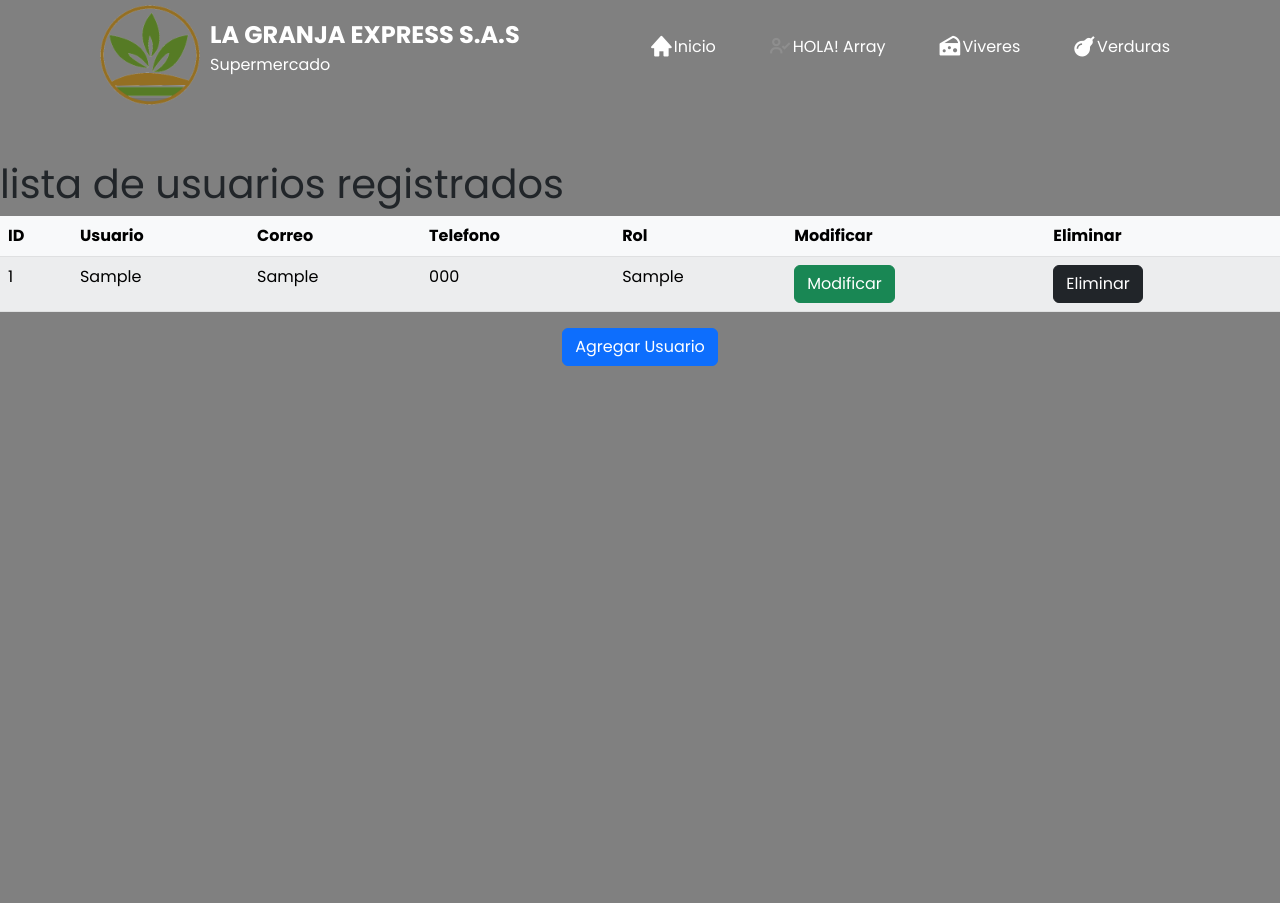
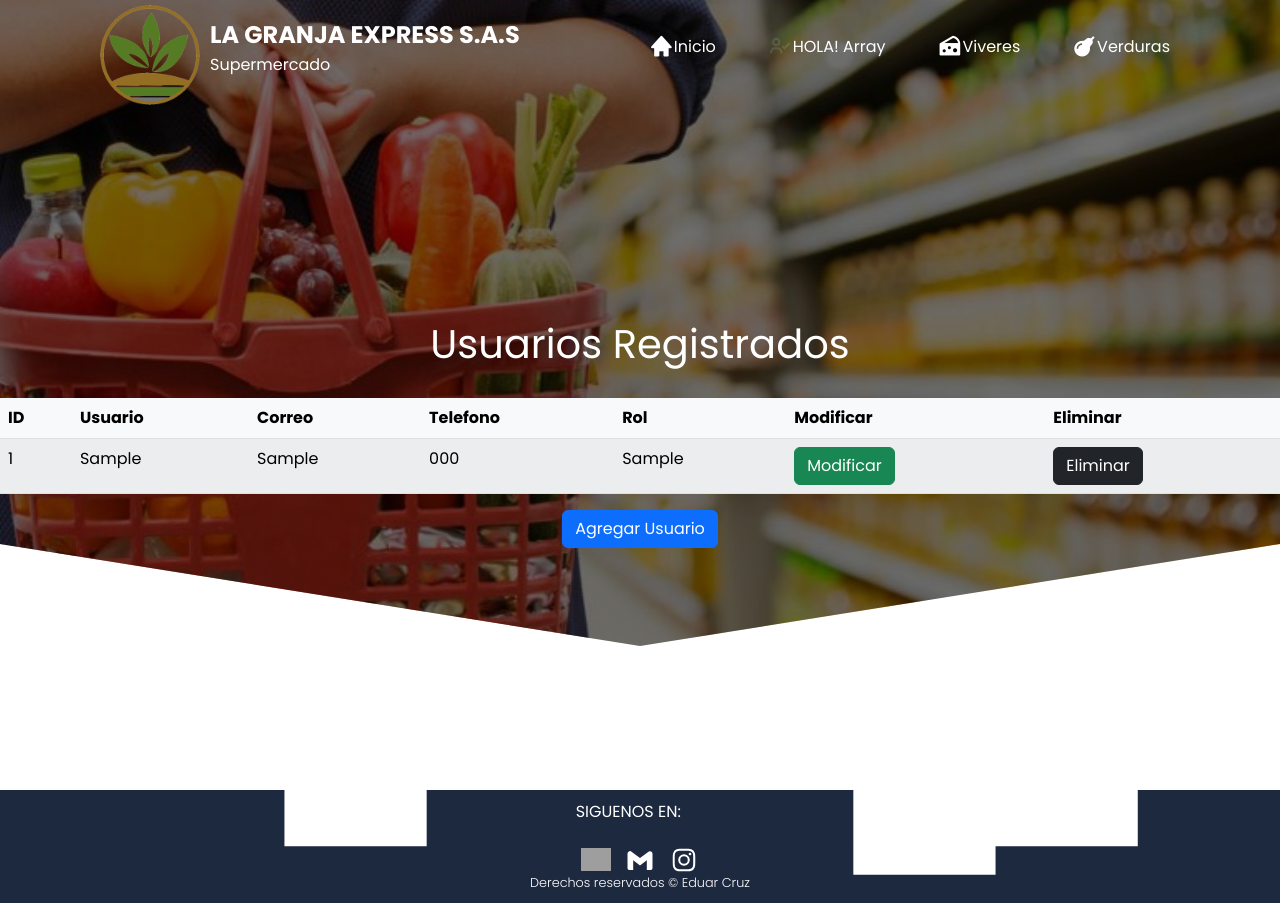
Before and after one commit to Cardenas2915/e-commerce, a PHP site: page /Admin.php in a window 1280 px wide. Before the commit the page ends 366 px from the top, so only its background shows below. Run offline with PHP 8.4, Linux system fonts and the light colour scheme; the visitor is signed in with stand-in values (Sample User, id 1); tables that the repository leaves empty or names only in its code hold one stand-in row (values such as "Sample post"); data that the repository does not hold is empty; some libraries are stand-ins or nearby versions; grey boxes are pictures that could not be loaded.

Commit message:
Se termina el CRUD para admin

```diff
--- a/Nav/Admin.php
+++ b/Nav/Admin.php
@@ -11,6 +11,12 @@
     <meta name="viewport" content="width=device-width, initial-scale=1.0">
     <link rel="stylesheet" href="../css/bootstrap.min.css">
     <link rel="stylesheet" href="../css/admin.css">
+      <!-- este link es de alertify cdn  -->
+      <script src="//cdn.jsdelivr.net/npm/alertifyjs@1.13.1/build/alertify.min.js"></script>
+    <!-- CSS -->
+    <link rel="stylesheet" href="//cdn.jsdelivr.net/npm/alertifyjs@1.13.1/build/css/alertify.min.css"/>
+    <!-- Default theme -->
+    <link rel="stylesheet" href="//cdn.jsdelivr.net/npm/alertifyjs@1.13.1/build/css/themes/default.min.css"/>
     <title>Document</title>
 </head>
 <body>
@@ -18,7 +24,8 @@
 <?php
 include("../php/sesion.php");
 ?>
-<h1 class="titulo">lista de usuarios registrados</h1>
+<div id="banner"></div>
+<h1 class="titulo">Usuarios Registrados</h1>
 
 <table class="table table-light table-striped" id="adm">
     <thead>
@@ -49,7 +56,7 @@
         <td> <?php echo $consulta['telefono']; ?> </td>
         <td> <?php echo $consulta['rol']; ?> </td>
         <td> <button type="button" data-bs-toggle="modal" data-bs-target="#editar" class="btn btn-success" onclick="modificar('<?php echo $arreglo ?>')" >Modificar</button></td>
-        <td> <button type="button" data-bs-toggle="modal" data-bs-target="#eliminar" class="btn btn-dark">Eliminar</button></td>
+        <td> <button type="button" data-bs-toggle="modal" data-bs-target="#eliminar" class="btn btn-dark" onclick="eliminar('<?php echo $arreglo ?>')">Eliminar</button></td>
         </tr>
     </tbody>
 <?php } ?>
@@ -67,26 +74,26 @@
         </div>
 
         <div class="modal-body">
-        <form>
+        <form id="form_agg">
 
             <div class="mb-3">
                 <label for="recipient-name" class="col-form-label">Usuario:</label>
-                <input type="text" class="form-control">
+                <input type="text" class="form-control" id="adm_usuario" name="adm_usuario">
             </div>
             <div class="mb-3">
                 <label for="recipient-name" class="col-form-label">correo:</label>
-                <input type="text" class="form-control">
+                <input type="text" class="form-control" id="adm_correo" name="adm_correo">
             </div>
             <div class="mb-3">
                 <label for="recipient-name" class="col-form-label">telefono:</label>
-                <input type="text" class="form-control">
+                <input type="text" class="form-control" id="adm_telefono" name="adm_telefono">
             </div>
             <div class="mb-3">
                 <label for="recipient-name" class="col-form-label">contraseña:</label>
-                <input type="text" class="form-control">
+                <input type="password" class="form-control" id="adm_pass" name="adm_pass">
             </div>
             <button type="button" class="btn btn-secondary" data-bs-dismiss="modal">Cerrar</button>
-            <button type="button" class="btn btn-primary">Agregar</button>
+            <button type="button" class="btn btn-primary" id="agg_adm">Agregar</button>
 
         </form>
     </div>
@@ -139,29 +146,49 @@
     <div class="modal-dialog">
     <div class="modal-content">
         <div class="modal-header">
-            <h1 class="modal-title fs-5" id="exampleModalLabel">Estas seguro de eliminar este usuario?</h1>
+            <h1 class="modal-title fs-5" id="exampleModalLabel">Eliminar Usuario</h1>
             <button type="button" class="btn-close" data-bs-dismiss="modal" aria-label="Close"></button>
         </div>
 
         <div class="modal-body">
-        <form>
+        <form id="enviar_eli">
 
             <div class="mb-3">
-                <label for="recipient-name" class="col-form-label">ID:</label>
-                <input type="text" class="form-control">
+                <label for="recipient-name" class="col-form-label" id="id_eli_label">ID:</label>
+                <input type="text" class="form-control" id="id_eli" name="id_eli" hidden="">
             </div>
             <div class="mb-3">
-                <label for="recipient-name" class="col-form-label">Usuario:</label>
-                <input type="text" class="form-control">
+                <label for="recipient-name" class="col-form-label" id="u_eli_label">Usuario:</label>
+                <input type="text" class="form-control" id="u_eli" name="u_eli" hidden="">
             </div>
+            <div class="mb-3">
             <button type="button" class="btn btn-secondary" data-bs-dismiss="modal">Cerrar</button>
-            <button type="button" class="btn btn-danger">Eliminar</button>
+            <button type="button" class="btn btn-danger" id="eli_" name="eli_">Eliminar</button>
+            </div>
+
 
         </form>
     </div>
     </div>
+            <div class="alert alert-warning alert-dismissible fade show" role="alert">
+                <strong>Advertencia!</strong>¿Estas seguro de eliminar este usuario?, se elimanara de forma permanente!
+                <button type="button" class="btn-close" data-bs-dismiss="alert" aria-label="Close"></button>
+            </div>
     </div>
 </div>
+
+<footer class="footer">
+            <div class="footer_social">
+                <p class="redes">SIGUENOS EN:</p>
+                <a href="" class="footer_icons"><img src="../images/bxl-facebook.svg" alt="" class="footer_img"></a>
+                <a href="" class="footer_icons"><img src="../images/bxl-gmail.svg" alt="" class="footer_img"></a>
+                <a href="" class="footer_icons"><img src="../images/bxl-instagram.svg" alt="" class="footer_img"></a>
+            </div>
+
+        <div class="footer_copy">
+            <h3 class="footer_copyright">Derechos reservados &copy; Eduar Cruz</h3>
+        </div>
+    </footer>
 
 <script src="https://code.jquery.com/jquery-3.6.0.min.js" integrity="sha256-/xUj+3OJU5yExlq6GSYGSHk7tPXikynS7ogEvDej/m4=" crossorigin="anonymous"></script>
 <script src="../js/bootstrap.bundle.min.js"></script>
--- a/Nav/cliente.php
+++ b/Nav/cliente.php
@@ -63,7 +63,7 @@
     </tr>
     <tr>
         <th>contraseña:</th>
-        <td> <input type="password" class="caja_contra" value="<?php echo $consulta['contraseña']; ?>" disabled> </td>
+        <td> <input type="password" class="caja_contra"  value="<?php echo $consulta['contraseña']; ?>" disabled> </td>
     </tr>
 
     <?php } ?>
--- a/css/admin.css
+++ b/css/admin.css
@@ -1,6 +1,69 @@
-body{
-    background: gray;
+
+#banner:before{
+    content: "";
+    position: absolute;
+    top: 0;
+    left: 0;
+    width: 100%;
+    height: 85%;
+    background-image: linear-gradient(180deg, #0000008c 0%, #0000008c 100%), url(../images/canasta.jpg);
+    background-size: cover;
+    clip-path: polygon(0 0, 100% 0, 100% 80%, 50% 95%, 0 80%);
+    z-index: -1;
 }
+#banner{
+    color: #fff;
+    display: grid;
+    grid-template-columns:auto;
+    justify-content: center;
+    margin-bottom: 110px;
+    margin-top: 10rem;
+}
+
 .titulo{
     margin-top: 10rem;
+    color: #fff;
+    font-size: 2.5rem;
+    display: flex;
+    justify-content: center;
+    align-items: center;
+    margin-bottom: 30px;
 }
+
+/* footer */
+
+
+.footer{
+    margin-top: 15.1rem;
+    padding:5px 30px;
+    background-image:url(../images/wave.svg) ;
+    background-size: cover;
+    background-position: center;
+    display: flex;
+    flex-direction: column;
+    justify-content: center;
+    align-items: center;
+}
+
+
+.footer_copy{
+    text-align: center;
+    color: #fff;
+}
+.footer_copyright{
+    font-size: 0.8rem;
+    font-weight: 300;
+}
+.footer_img{
+    width: 40px;
+    padding: 0 5px;
+}
+
+.redes{
+    color: #fff;
+    padding: 5px 0;
+}
+.footer_social{
+    justify-content: center;
+    align-items: center;
+}
--- a/js/funciones.js
+++ b/js/funciones.js
@@ -94,6 +94,7 @@
 
 $('#guardar').click(function(){
 
+
     var recolectar = $('#cambiar').serialize();
 
     $.ajax({
--- a/php/adm_mod.php
+++ b/php/adm_mod.php
@@ -1,5 +1,5 @@
 <?php
-
+//este php es para editar los usuarios con la sesion admin
 include("c.php");
 
 $usuario = $_POST['usuario_'];
@@ -13,6 +13,7 @@
 telefono = '$telefono',
 rol = '$rol' WHERE id_cliente = $id ";
 
+
 $resultado = mysqli_query($conexion, $cambiar);
 
 mysqli_close($conexion);
--- a/php/eliminar.php
+++ b/php/eliminar.php
@@ -38,7 +38,7 @@
             echo'
             <script>
             alert("contraseña incorrecta");
-            location.href = "../Nav/usuarios.php";
+            location.href = "../Nav/perfil.php";
             </script>
         ';
         }
@@ -48,7 +48,7 @@
         echo'
             <script>
             alert("Las contraseñas no coinciden");
-            location.href = "../Nav/usuarios.php";
+            location.href = "../Nav/perfil.php";
             </script>
         ';
     }
```
Also changed, not shown: js/funciones_admin.js (+65 -0 lines), php/adm_agregar.php (added, +14 -0 lines), php/adm_eliminar.php (added, +12 -0 lines), images/wave.svg (added).
